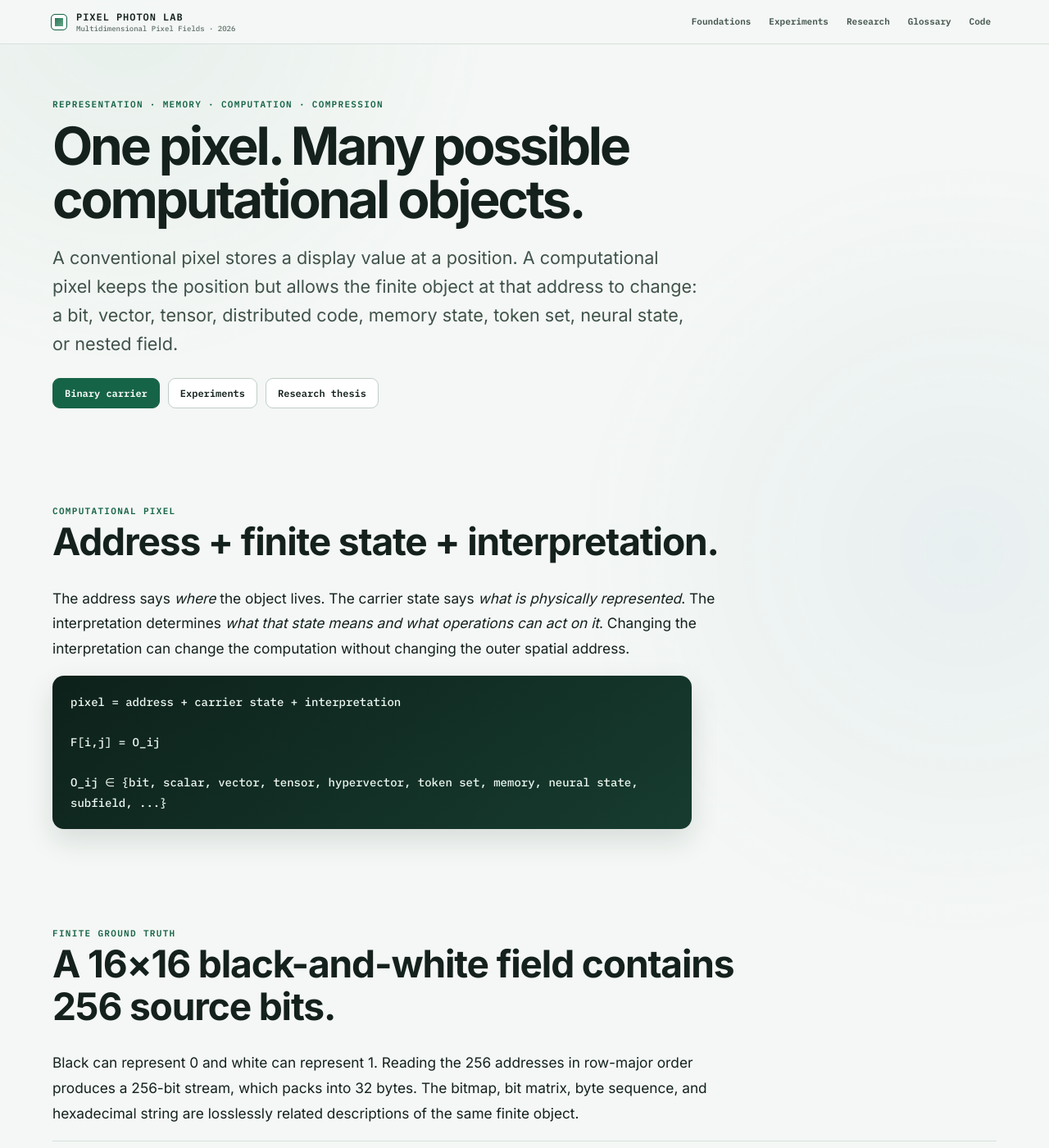
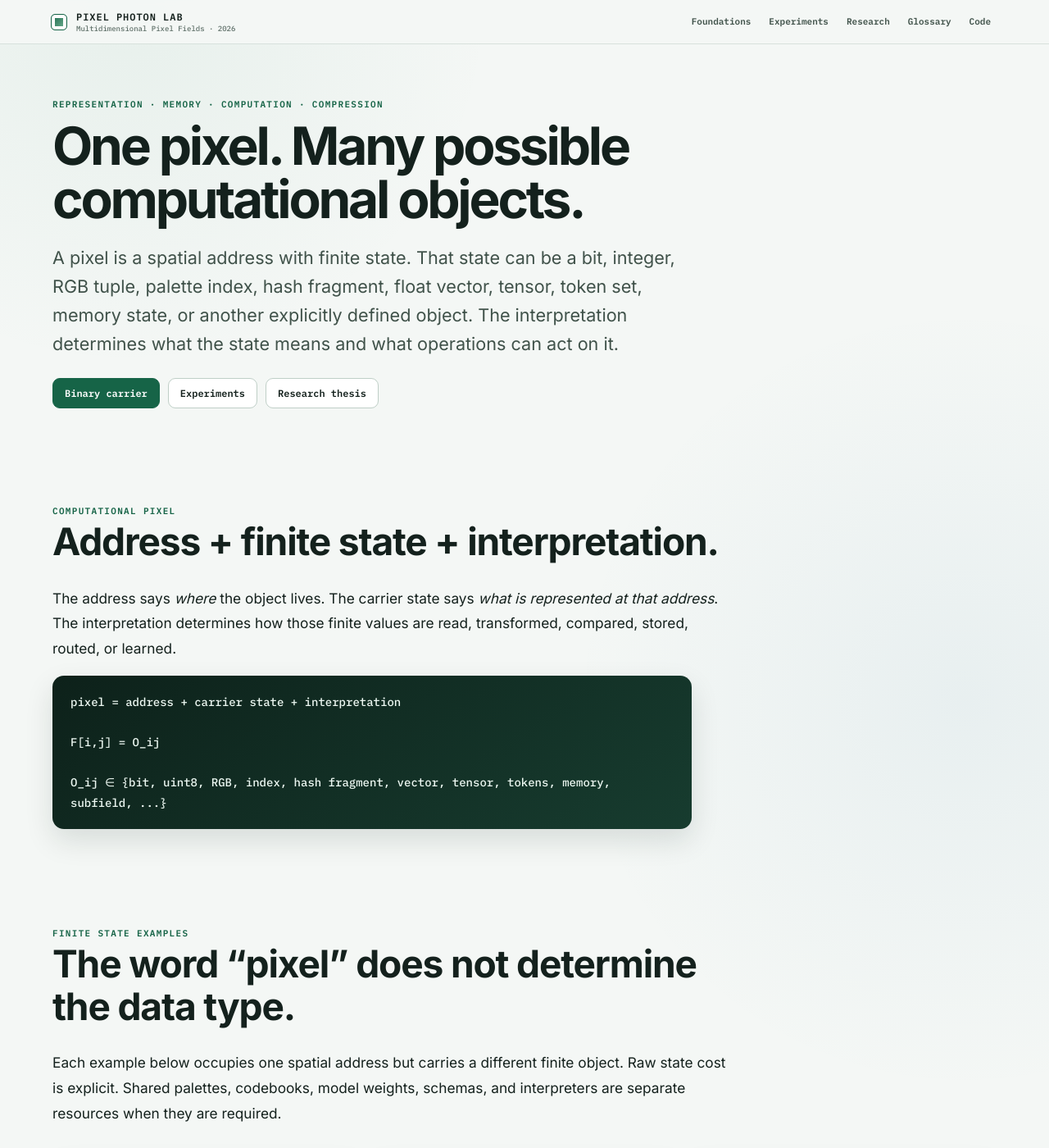
Before and after one commit to bitwikiorg/pixel-art-2026, a Jekyll site: the page built from index.html, in a window 1280 px wide and 1400 px high. Shown: the whole window at 82% size. Built offline with Jekyll 4.4.1, drawn with Linux system fonts in a browser that asks for light colours; some of the changed text lies outside the part shown.

Commit message:
Show finite pixel state types and costs on homepage

```diff
--- a/index.html
+++ b/index.html
@@ -6,14 +6,30 @@
 <section class="hero">
   <div class="eyebrow">Representation · memory · computation · compression</div>
   <h1>One pixel. Many possible computational objects.</h1>
-  <p class="hero-deck">A conventional pixel stores a display value at a position. A computational pixel keeps the position but allows the finite object at that address to change: a bit, vector, tensor, distributed code, memory state, token set, neural state, or nested field.</p>
+  <p class="hero-deck">A pixel is a spatial address with finite state. That state can be a bit, integer, RGB tuple, palette index, hash fragment, float vector, tensor, token set, memory state, or another explicitly defined object. The interpretation determines what the state means and what operations can act on it.</p>
   <div class="hero-actions"><a class="btn primary" href="{{ '/carrier/' | relative_url }}">Binary carrier</a><a class="btn" href="{{ '/experiment/' | relative_url }}">Experiments</a><a class="btn" href="{{ '/research/00-research-thesis/' | relative_url }}">Research thesis</a></div>
 </section>
 
 <section class="section">
   <div class="section-head"><div class="kicker">Computational pixel</div><h2>Address + finite state + interpretation.</h2></div>
-  <p class="core-note">The address says <em>where</em> the object lives. The carrier state says <em>what is physically represented</em>. The interpretation determines <em>what that state means and what operations can act on it</em>. Changing the interpretation can change the computation without changing the outer spatial address.</p>
-  <div class="equation">pixel = address + carrier state + interpretation<br><br>F[i,j] = O_ij<br><br>O_ij ∈ {bit, scalar, vector, tensor, hypervector, token set, memory, neural state, subfield, ...}</div>
+  <p class="core-note">The address says <em>where</em> the object lives. The carrier state says <em>what is represented at that address</em>. The interpretation determines how those finite values are read, transformed, compared, stored, routed, or learned.</p>
+  <div class="equation">pixel = address + carrier state + interpretation<br><br>F[i,j] = O_ij<br><br>O_ij ∈ {bit, uint8, RGB, index, hash fragment, vector, tensor, tokens, memory, subfield, ...}</div>
+</section>
+
+<section class="section">
+  <div class="section-head"><div class="kicker">Finite state examples</div><h2>The word “pixel” does not determine the data type.</h2></div>
+  <p class="core-note">Each example below occupies one spatial address but carries a different finite object. Raw state cost is explicit. Shared palettes, codebooks, model weights, schemas, and interpreters are separate resources when they are required.</p>
+  <div class="state-specimen-grid">
+    <article class="state-specimen"><div class="specimen-top"><h3>Bit</h3><span class="state-cost">1 bit</span></div><div class="state-value bit-visual"><i></i><i class="on"></i></div><p>`0` or `1`. The cleanest source-information baseline.</p></article>
+    <article class="state-specimen"><div class="specimen-top"><h3>Unsigned integer</h3><span class="state-cost">8 bits</span></div><div class="state-value">uint8 = 173</div><p>One address stores one integer from 0 through 255.</p></article>
+    <article class="state-specimen"><div class="specimen-top"><h3>RGB tuple</h3><span class="state-cost">24 bits</span></div><div class="state-value rgb-visual" aria-label="RGB color examples"></div><p>`(44, 167, 145)` stores three independent 8-bit color channels.</p></article>
+    <article class="state-specimen"><div class="specimen-top"><h3>Indexed color</h3><span class="state-cost">2 bits / pixel</span></div><div class="state-value index-visual">{% for i in (1..16) %}<i></i>{% endfor %}</div><p>A 2-bit index selects one of four palette entries. The palette itself must also be accounted for unless it is shared or derived.</p></article>
+    <article class="state-specimen"><div class="specimen-top"><h3>Hash fragment</h3><span class="state-cost">16 bits</span></div><div class="state-value">0xA6F3</div><p>A fixed-width fragment can act as a compact identifier or routing key. It is not the same as storing a full cryptographic hash.</p></article>
+    <article class="state-specimen"><div class="specimen-top"><h3>Float vector</h3><span class="state-cost">8 × fp32 = 256 bits</span></div><div class="state-value vector-visual" aria-label="Eight-component vector projection"></div><p>`x ∈ R⁸`. Quantization can reduce storage, but raw fp32 uses 32 bits per component.</p></article>
+    <article class="state-specimen"><div class="specimen-top"><h3>Tensor</h3><span class="state-cost">4×4 fp16 = 256 bits</span></div><div class="state-value tensor-visual">{% for i in (1..16) %}<i></i>{% endfor %}</div><p>Sixteen values are organized as a 4×4 internal object instead of a flat vector.</p></article>
+    <article class="state-specimen"><div class="specimen-top"><h3>Token set</h3><span class="state-cost">3×6 fp16 = 288 bits</span></div><div class="state-value token-visual"><i></i><i></i><i></i></div><p>Three six-dimensional internal tokens can interact with attention before the address communicates outward.</p></article>
+    <article class="state-specimen"><div class="specimen-top"><h3>Memory state</h3><span class="state-cost">16 fp16 = 256 bits</span></div><div class="state-value">[ fast₈ | slow₈ ]</div><p>Fast activity and slower persistent state occupy the same address but play different temporal roles.</p></article>
+  </div>
 </section>
 
 <section class="section">
```
